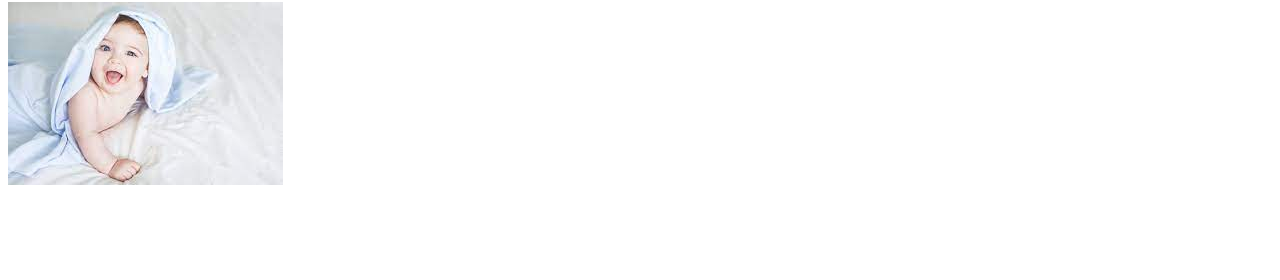
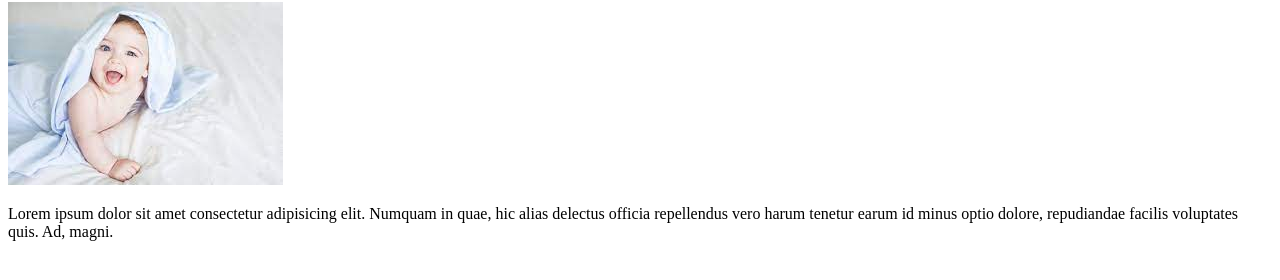
Before and after one commit to aothymoon59/test-repo, a plain HTML site: page index.html in a window 1280 px wide. Shown: the part 78-358 px from the top of the page. Drawn offline with Linux system fonts and the light colour scheme.

Commit message:
adding description

```diff
--- a/index.html
+++ b/index.html
@@ -9,5 +9,10 @@
   <body>
     <h1>This is test repo</h1>
     <img src="baby.jpg" alt="" />
+    <p>
+      Lorem ipsum dolor sit amet consectetur adipisicing elit. Numquam in quae,
+      hic alias delectus officia repellendus vero harum tenetur earum id minus
+      optio dolore, repudiandae facilis voluptates quis. Ad, magni.
+    </p>
   </body>
 </html>
```
